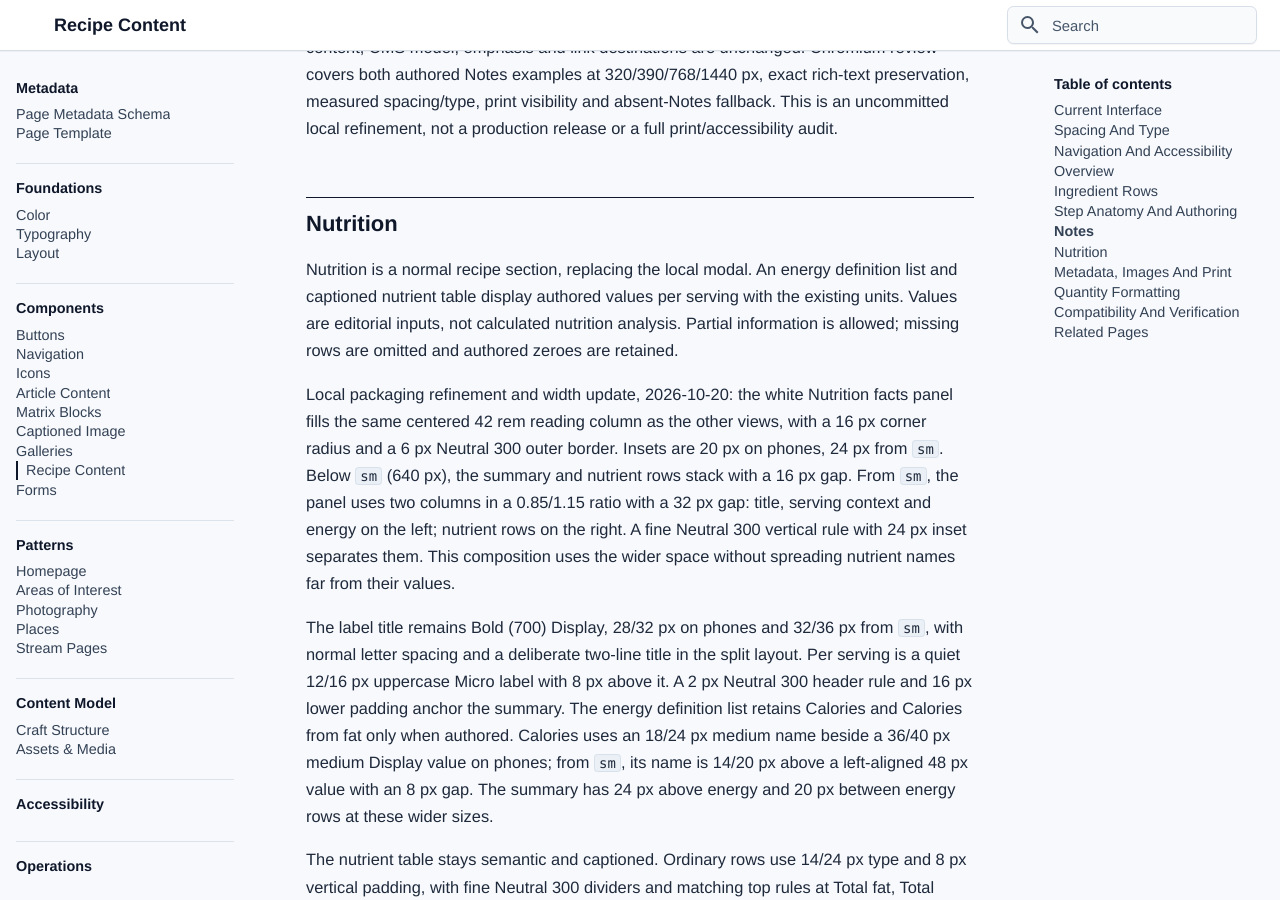
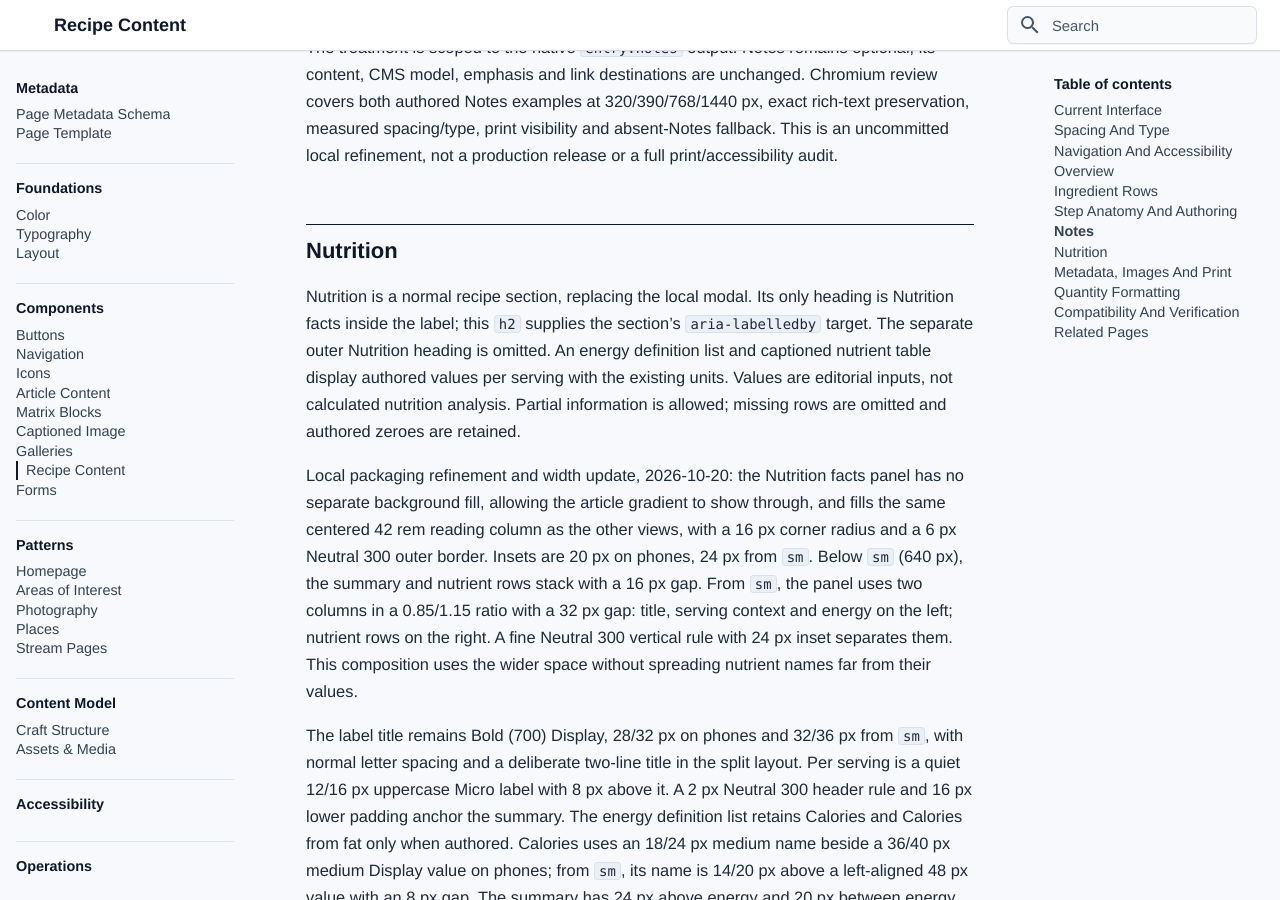
Before and after one commit to bentilden/Design-System, an MkDocs documentation site: the page built from docs/components/recipe-content.md, in a window 1280 px wide and 900 px high, scrolled down 6377 px. Built offline with MkDocs 1.6.1 and Material for MkDocs 9.7.7, drawn with Linux system fonts in a browser that asks for light colours; some web fonts are replaced; some of the changed text lies outside the part shown.

Commit message:
Document the simplified nutrition label

```diff
--- a/docs/components/recipe-content.md
+++ b/docs/components/recipe-content.md
@@ -64,7 +64,7 @@ The intro/photo grid has 32 px below it before the recipe navigation row on phon
 
 Recipe titles use 36 px on phones, 40 px at `md` and 48 px at `lg`, with smaller date text and a 24 px gap before the introduction. Tablet intro/image columns share the available width equally; the existing five/seven split starts at `lg`. Other entry headers retain their defaults through optional `titleClass` and `dateClass` arguments.
 
-The segmented control and the content column beneath it are horizontally centered at every width, while text remains left-aligned. All panels, including Nutrition, share a 42 rem maximum reading width. Intro, Overview, Steps and Notes use a consistent 16 px/28 px reading scale on phones and 18 px/32 px from `md`. Section headings are 24/28 px; optional step headings are 22/24 px. Following the owner's latest October 20 refinement, recipe `h2` and `h3` headings both use Bold (700), superseding the earlier h2 800 treatment. This applies to panel titles and authored rich-text headings in Overview, Notes and Step instructions, preserving their existing HTML levels. Step action headings and the Nutrition facts title remain `h3` at 700. These explicit weights replace the display utility's 950 default. The main recipe title retains its existing treatment. The first step starts without an extra dividing rule; subsequent steps retain their separators. Existing authored Overview block types and embedded photos remain supported.
+The segmented control and the content column beneath it are horizontally centered at every width, while text remains left-aligned. All panels, including Nutrition, share a 42 rem maximum reading width. Intro, Overview, Steps and Notes use a consistent 16 px/28 px reading scale on phones and 18 px/32 px from `md`. Section headings are 24/28 px; optional step headings are 22/24 px. Following the owner's latest October 20 refinement, recipe `h2` and `h3` headings both use Bold (700), superseding the earlier h2 800 treatment. This applies to panel titles and authored rich-text headings in Overview, Notes and Step instructions, preserving their existing HTML levels. Step action headings remain `h3` at 700. Nutrition uses the label’s internal Nutrition facts title as its `h2` at 700, without a duplicate heading above the label. These explicit weights replace the display utility's 950 default. The main recipe title retains its existing treatment. The first step starts without an extra dividing rule; subsequent steps retain their separators. Existing authored Overview block types and embedded photos remain supported.
 
 Evidence: uncommitted Twig and generated CSS, native dev rendering at 390/768/1440 px, and the focused recipe browser checks at 320/375/768/1440 px. This is a local refinement, not a release or a screen-reader/print-pagination audit.
 
@@ -125,9 +125,9 @@ The treatment is scoped to the native `entry.notes` output. Notes remains option
 
 ## Nutrition
 
-Nutrition is a normal recipe section, replacing the local modal. An energy definition list and captioned nutrient table display authored values per serving with the existing units. Values are editorial inputs, not calculated nutrition analysis. Partial information is allowed; missing rows are omitted and authored zeroes are retained.
+Nutrition is a normal recipe section, replacing the local modal. Its only heading is Nutrition facts inside the label; this `h2` supplies the section’s `aria-labelledby` target. The separate outer Nutrition heading is omitted. An energy definition list and captioned nutrient table display authored values per serving with the existing units. Values are editorial inputs, not calculated nutrition analysis. Partial information is allowed; missing rows are omitted and authored zeroes are retained.
 
-Local packaging refinement and width update, 2026-10-20: the white Nutrition facts panel fills the same centered 42 rem reading column as the other views, with a 16 px corner radius and a 6 px Neutral 300 outer border. Insets are 20 px on phones, 24 px from `sm`. Below `sm` (640 px), the summary and nutrient rows stack with a 16 px gap. From `sm`, the panel uses two columns in a 0.85/1.15 ratio with a 32 px gap: title, serving context and energy on the left; nutrient rows on the right. A fine Neutral 300 vertical rule with 24 px inset separates them. This composition uses the wider space without spreading nutrient names far from their values.
+Local packaging refinement and width update, 2026-10-20: the Nutrition facts panel has no separate background fill, allowing the article gradient to show through, and fills the same centered 42 rem reading column as the other views, with a 16 px corner radius and a 6 px Neutral 300 outer border. Insets are 20 px on phones, 24 px from `sm`. Below `sm` (640 px), the summary and nutrient rows stack with a 16 px gap. From `sm`, the panel uses two columns in a 0.85/1.15 ratio with a 32 px gap: title, serving context and energy on the left; nutrient rows on the right. A fine Neutral 300 vertical rule with 24 px inset separates them. This composition uses the wider space without spreading nutrient names far from their values.
 
 The label title remains Bold (700) Display, 28/32 px on phones and 32/36 px from `sm`, with normal letter spacing and a deliberate two-line title in the split layout. Per serving is a quiet 12/16 px uppercase Micro label with 8 px above it. A 2 px Neutral 300 header rule and 16 px lower padding anchor the summary. The energy definition list retains Calories and Calories from fat only when authored. Calories uses an 18/24 px medium name beside a 36/40 px medium Display value on phones; from `sm`, its name is 14/20 px above a left-aligned 48 px value with an 8 px gap. The summary has 24 px above energy and 20 px between energy rows at these wider sizes.
 
@@ -161,3 +161,5 @@ Evidence: local runtime `174f9f9` and frontend `0e18382`, 2026-10-20; the source
 - [Content QA](../operations/content-qa.md) covers general authoring checks.
 
 Scoped commit handoff, 2026-10-20: runtime `174f9f9` and frontend `0e18382` preserve the unified interface and the final refinements described here. The generated assets were built from recipe-only staged sources; unrelated working edits were excluded. All 44 recipe section/viewport checks plus history, keyboard, print, no-JavaScript, inline-image and legacy-route checks passed against these assets. Shared root/story/photo browser checks and 13 native recipe model checks passed. These commits remain local; no production publication is implied.
+
+Nutrition follow-up committed locally on 2026-10-20 in runtime `fa04576`: the label follows the article background and its internal Nutrition facts h2 is the sole section heading. Responsive, print, no-JavaScript and accessible-name checks passed; no production publication is implied.
```
